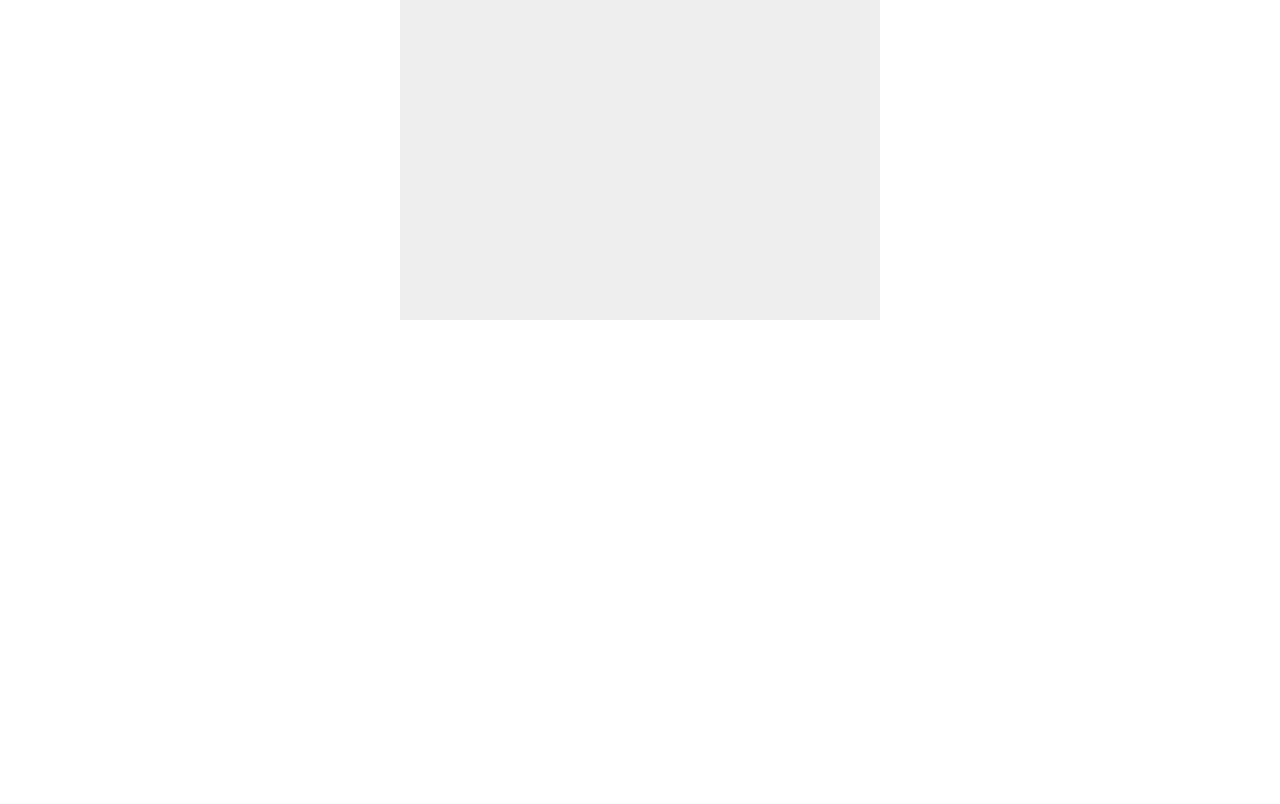
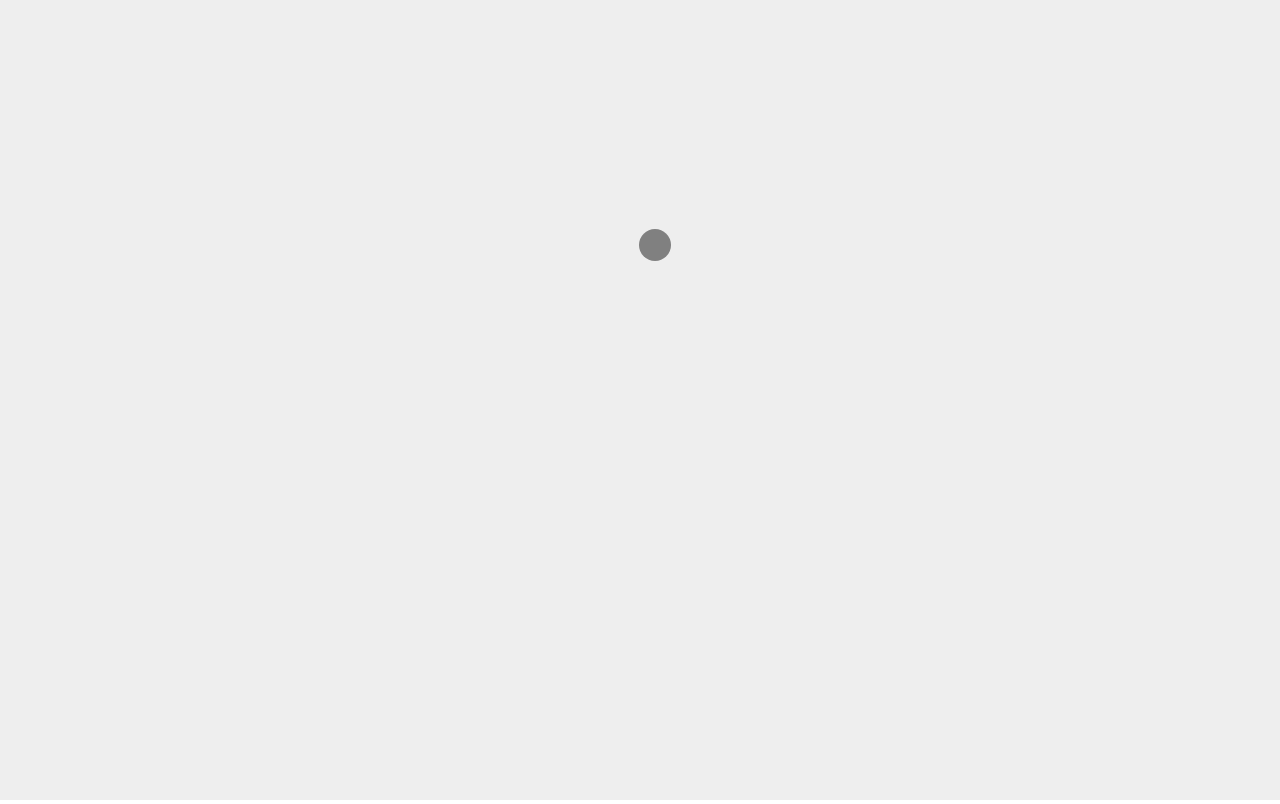
Before and after one commit to nsafai/Breakout, a plain HTML site: page index.html in a window 1280 px wide. Drawn offline with Linux system fonts and the light colour scheme.

Commit message:
simple collision detection

```diff
--- a/index.html
+++ b/index.html
@@ -1,51 +1,70 @@
 <!DOCTYPE html>
-<html>
+<html lang="en" dir="ltr">
   <head>
     <meta charset="utf-8" />
     <title>Breakout - Classic Arcade Game Remake</title>
-    <style>
-    	* { padding: 0; margin: 0; }
-    	canvas { background: #eee; display: block; margin: 0 auto; }
-    </style>
+    <link rel="stylesheet" type="text/css" href="styles.css">
   </head>
   <body>
-
-<canvas id="myCanvas" width="480" height="320">
+    <canvas id="myCanvas">
       The game is supposed to show here.
       If you can see this text, the game has failed to render.
     </canvas>
+  </body>
+</html>
 
 <script>
 
   // initial setup
-  var canvas = document.getElementById("myCanvas");
-  var ctx = canvas.getContext("2d");
+  const canvas = document.getElementById("myCanvas");
+  let ballRadius = 10;
+  canvas.width  = window.innerWidth;
+  canvas.height = window.innerHeight;
+  ballRadius = 0.02 * window.innerHeight;
+
+  let ctx = canvas.getContext("2d");
 
   // ball starting position
-  var x = canvas.width/2;
-  var y = canvas.height-30;
+  let x = canvas.width/2;
+  let y = canvas.height-30;
 
   // distance ball should move
-  var dx = 2;
-  var dy = -2;
+  let dx = 5;
+  let dy = -5;
 
   function drawBall() {
     ctx.beginPath();
-    ctx.arc(x, y, 10, 0, Math.PI*2);
-    ctx.fillStyle = "#0095DD";
+    ctx.arc(x, y, ballRadius, 0, Math.PI*2);
+    ctx.fillStyle = "grey";
     ctx.fill();
     ctx.closePath();
   }
 
   function draw() {
+
     // clear screen every frame
     ctx.clearRect(0, 0, canvas.width, canvas.height);
+
     // redraw elements
     drawBall();
+
     // game logic
     x += dx;
     y += dy;
+
+    // check that ball is on screen, else change direction
+    if(x + dx > canvas.width-ballRadius || x + dx < ballRadius) {
+      // check if ball touches left or right edge of canvas
+      dx = -dx;
     }
+    if(y + dy > canvas.height-ballRadius || y + dy < ballRadius) {
+      // check if ball touches top or bottom edge of canvas
+      dy = -dy;
+    }
+  }
+
+
+
   setInterval(draw, 10);
 
 </script>
--- /dev/null
+++ b/styles.css
@@ -0,0 +1,11 @@
+html, body {
+  width:100%;
+  height:100%;
+  margin:0;
+}
+
+#myCanvas {
+  width: 100vw;
+  height:100vh;
+  background-color: #eee;
+}
```
Lines whose indentation alone changed are shown as unchanged.
